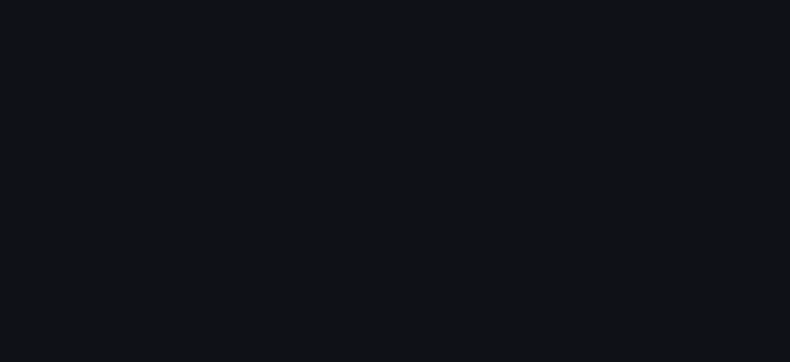
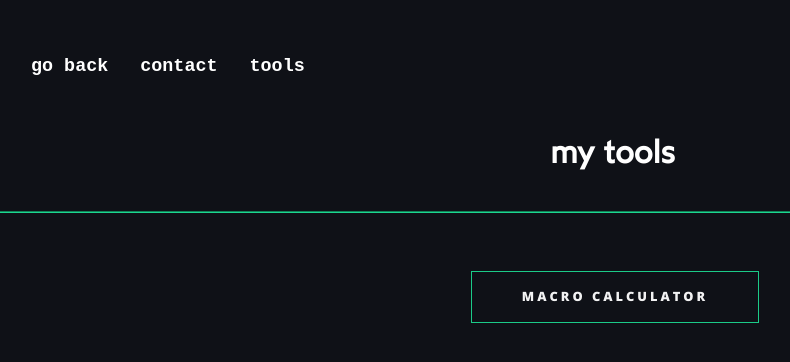
Before and after one commit to misaelucas/misaelucas.github.io, a React (Create React App) app: page /tools in a window 1280 px wide. Before the commit this address had no page. Shown: the top 362 px of the page, without its empty margins (25-815 px from the left). Built offline with nearby package versions, Linux system fonts and the light colour scheme.

Commit message:
damn son whered you find this

```diff
--- a/package.json
+++ b/package.json
@@ -10,7 +10,7 @@
     "react-dark-mode-toggle": "^0.2.0",
     "react-dom": "^18.2.0",
     "react-icons": "^4.4.0",
-    "react-router-dom": "^6.3.0",
+    "react-router-dom": "^6.4.1",
     "react-scripts": "5.0.1",
     "web-vitals": "^2.1.4"
   },
--- a/src/App.css
+++ b/src/App.css
@@ -5,13 +5,3 @@
   height: 100vh;
   box-sizing: border-box;
 }
-
-.pedra {
-  position: fixed;
-  right:0;
-  top: 0;
-  margin-top: 20px;
-  margin-right: 20px;
-
-
-}
--- a/src/App.js
+++ b/src/App.js
@@ -1,15 +1,15 @@
 import './App.css';
 import Header from './components/Header';
 import Bio from './components/Bio';
-import React from "react";
+import React, { useState } from 'react';
 
 
 
 function App() {
-
+  const [isHome, setHome] = useState(false)
   return (
       <div className="App" >
-        <Header />
+        <Header home={isHome}/>
         <Bio />
 
       </div>
--- a/src/components/Header.js
+++ b/src/components/Header.js
@@ -1,32 +1,26 @@
-import React from 'react';
+import React from "react";
+import { Link } from "react-router-dom";
+import "../css/Header.css";
 
-import '../css/Header.css';
-
-
-
-function Header() {
+function Header(props) {
 
   return (
-    <div className="navbar" >
+    <div className="navbar">
       <div className="links">
         <ul>
           <li>
-            <a href="#">about me</a>
+            {props.home ? <Link to="/">go back</Link> : <p></p> }
           </li>
           <li>
-            <a href="#">contact</a>
+            <Link to="/contact">contact</Link>
           </li>
           <li>
-            <a href="#"></a>
+            <Link to="/tools">tools</Link>
           </li>
-
-
         </ul>
-
       </div>
-
     </div>
-  )
+  );
 }
 
-export default Header
+export default Header;
--- a/src/css/Header.css
+++ b/src/css/Header.css
@@ -5,20 +5,11 @@
   font-size: 32px;
   margin-top: -20px;
   justify-content: space-between;
-
 }
 
 .links {
   display: flex;
-
-}
-
-.sun {
-    position: fixed;
-    right: 0;
-    margin-right: 20px;
-    margin-top: 35px;
-    font-size: 1.8rem;
+  margin-top: 30px;
 }
 
 .links ul {
@@ -40,8 +31,7 @@
   font-family: monospace;
   font-size: 1.15rem;
   font-weight: 550;
-    transition: color .3s ease-in-out, box-shadow .3s ease-in-out;
-
+  transition: color 0.3s ease-in-out, box-shadow 0.3s ease-in-out;
 }
 
 .links li:hover {
@@ -49,7 +39,7 @@
 }
 
 .links li a:hover {
-  box-shadow: inset 100px 0 0 0 #76c2e0;
+  box-shadow: inset 100px 0 0 0 #1cd68f;
   color: white;
 }
 
--- /dev/null
+++ b/src/css/Tools.css
@@ -0,0 +1,55 @@
+@font-face {
+  font-family: "wotfardregular";
+  src: url("wotfard-regular-webfont.eot");
+  src: url("wotfard-regular-webfont.eot?#iefix") format("embedded-opentype"),
+    url("wotfard-regular-webfont.woff2") format("woff2"),
+    url("wotfard-regular-webfont.ttf") format("truetype");
+  font-weight: normal;
+  font-style: normal;
+}
+
+.tools-container p {
+  font-size: 1rem;
+  font-family: "wotfardregular", sans-serif;
+}
+
+.tools-container {
+    text-align: center;
+    color: white;
+}
+
+.tools-container title {
+    font-family: "wotfardregular", sans-serif;
+    font-size: 1.5rem;
+
+}
+
+hr {
+    border-width: 1px;
+    margin-top: 40px;
+    border-color: #1cd68f;
+
+}
+
+.tools-container div.container {
+    text-align: center;
+
+  }
+
+  .tools-container ul.myUL {
+    display: inline-block;
+    text-align: left;
+    list-style-type: none;
+    font-size: 1.25rem;
+    font-family: "wotfardregular", sans-serif;
+
+
+  }
+
+.title {
+  margin-left: -5px;
+  font-weight: 600;
+  font-size: 2rem;
+  font-family: "wotfardregular", sans-serif;
+
+}
--- /dev/null
+++ b/src/css/button-tools.css
@@ -0,0 +1,61 @@
+@import url(https://fonts.googleapis.com/css?family=Open+Sans:300,400,800);
+
+
+  section.container{
+    min-width: 500px;
+    margin: 10% auto;
+
+    text-align: center;
+  }
+  .toolstuff a:hover{border-bottom: 1px solid #111;}
+    .toolstuff h1{font-size: 2em; padding: 20px 0;}
+    .toolstuff p{
+      font-size: .75em;
+      text-transform: uppercase;
+      letter-spacing: 2px;
+      padding: 20px 0;
+    }
+
+    button:hover{cursor: pointer}
+    .buttonfix button {
+      background: transparent; outline: none;
+      position: relative;
+      border: 1px solid #1cd68f;
+      padding: 15px 50px;
+      overflow: hidden;
+      color: white;
+
+      background-color: #0f1117;
+        opacity: 0.95;
+      font: 300 1em/1.5 'Open Sans', 'Helvetica Neue', Arial, sans-serif;
+      text-decoration: none;
+
+
+    }
+
+    /*button:before (attr data-hover)*/
+    button:hover:before{opacity: 1; transform: translate(0,0);}
+    button:before{
+      content: attr(data-hover);
+      position: absolute;
+      top: 1.1em; left: 0;
+      width: 100%;
+      text-transform: uppercase;
+      letter-spacing: 3px;
+      font-weight: 800;
+      font-size: .8em;
+      opacity: 0;
+      color: white;
+      transform: translate(-100%,0);
+      transition: all .3s ease-in-out;
+
+    }
+      /*button div (button text before hover)*/
+      button:hover div{opacity: 0; transform: translate(100%,0)}
+      .buttonfix button div{
+        text-transform: uppercase;
+        letter-spacing: 3px;
+        font-weight: 800;
+        font-size: .8em;
+        transition: all .3s ease-in-out;
+      }
--- a/src/index.js
+++ b/src/index.js
@@ -1,21 +1,19 @@
 import ReactDOM from "react-dom/client";
-import {
-  BrowserRouter, Route, Routes
-} from "react-router-dom";
+import { BrowserRouter, Route, Routes } from "react-router-dom";
 import App from "./App";
-import './App.css'
-
-
+import Tools from "./pages/Tools";
+import "./App.css";
+import MacroCalculator from "./pages/MacroCalculator";
 
 // import your route components too
 
-const root = ReactDOM.createRoot(
-  document.getElementById("root")
-);
+const root = ReactDOM.createRoot(document.getElementById("root"));
 root.render(
   <BrowserRouter>
-    <Routes >
+    <Routes>
       <Route path="/" element={<App />} />
+      <Route path="/tools" element={<Tools />} />
+      <Route path="/macrocalculator" element={<MacroCalculator />} />
     </Routes>
   </BrowserRouter>
 );
--- /dev/null
+++ b/src/pages/MacroCalculator.js
@@ -0,0 +1,11 @@
+import React, {useState} from 'react'
+import Header from "../components/Header";
+import "../css/Header.css";
+
+export default function MacroCalculator() {
+    const [isHome, setHome] = useState(true)
+
+  return (
+    <div><Header  home={isHome}/></div>
+  )
+}
--- /dev/null
+++ b/src/pages/Tools.js
@@ -0,0 +1,38 @@
+import React, {useState} from "react";
+import Header from "../components/Header";
+import "../css/Header.css";
+import "../css/Tools.css";
+import "../css/button-tools.css";
+import { useNavigate } from "react-router-dom";
+
+function Tools() {
+  const navigate = useNavigate();
+  const navigateMacro = () => {
+    navigate('/macrocalculator');
+  };
+
+  const [isHome, setHome] = useState(true)
+
+
+  return (
+    <div>
+      <Header  home={isHome}/>
+      <div className="tools-container">
+        <h1 className="title">
+          my tools
+        </h1>
+        <hr></hr>
+        <div className="buttonfix">
+          <button
+            onClick={navigateMacro}
+            data-hover="we all gonna make it!"
+          >
+            <div className="toolstuff">macro calculator</div>
+          </button>
+        </div>
+      </div>
+    </div>
+  );
+}
+
+export default Tools;
```
Also changed, not shown: src/components/Bio.js (+37 -17 lines), src/css/Bio.css (+12 -25 lines), 1 other file (tests, documents, lock files or other folders). Lines whose indentation alone changed are shown as unchanged.
